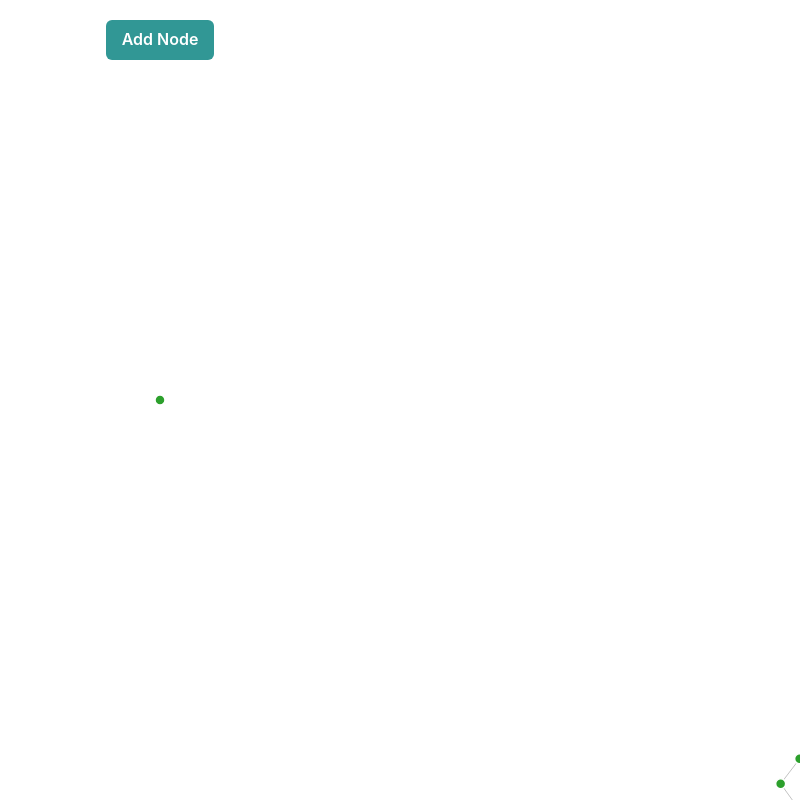
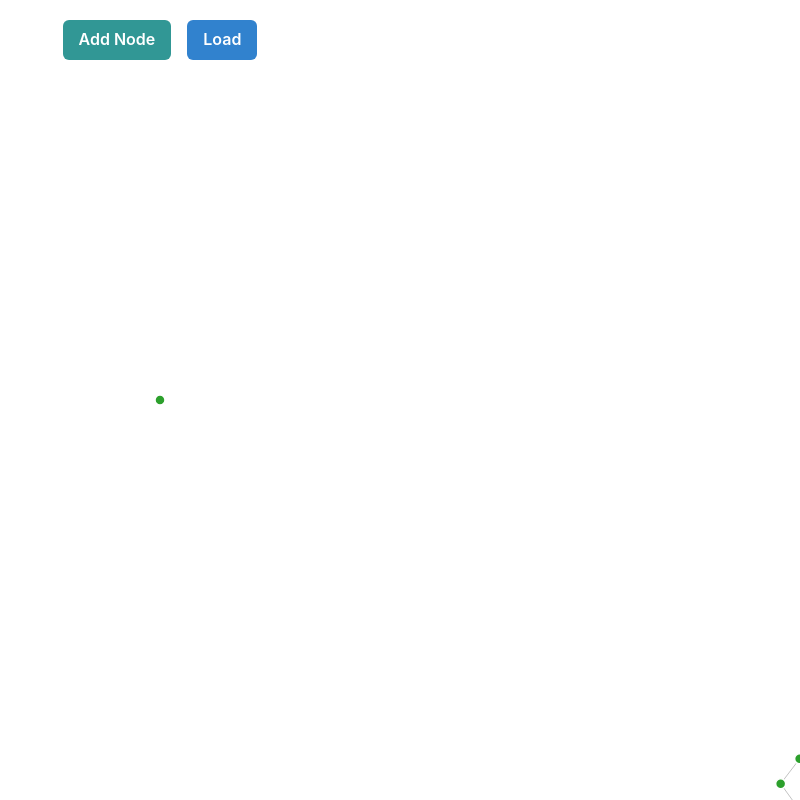
Before and after one commit to Aldian1/empty-project-generator, a React (Vite) app: page / in a window 1280 px wide. Shown: the whole page, without its empty margins (480-1280 px from the left). Built offline with nearby package versions, Linux system fonts and the light colour scheme.

Commit message:
Add "Load" button to open file explorer for folder selection

```diff
--- a/src/pages/Index.jsx
+++ b/src/pages/Index.jsx
@@ -1,6 +1,5 @@
 import { Box, Button, Container, VStack } from "@chakra-ui/react";
 import { useState } from "react";
-
 import D3Chart from "../components/D3Chart";
 
 const data = {
@@ -33,14 +32,25 @@ const Index = () => {
     });
   };
 
+  const loadFiles = () => {
+    const input = document.createElement('input');
+    input.type = 'file';
+    input.webkitdirectory = true;
+    input.multiple = true;
+    input.onchange = (e) => {
+      const files = Array.from(e.target.files);
+      console.log(files);
+    };
+    input.click();
+  };
+
   return (
     <Container centerContent maxW="container.md" height="100vh" display="flex" flexDirection="column" justifyContent="center" alignItems="center" position="relative">
       <Box position="absolute" top="20px" zIndex="1">
         <Button onClick={addNode} colorScheme="teal" size="md">Add Node</Button>
+        <Button onClick={loadFiles} colorScheme="blue" size="md" ml={4}>Load</Button>
       </Box>
       <VStack spacing={4}>
-
-
         <D3Chart data={chartData} />
       </VStack>
     </Container>
```
